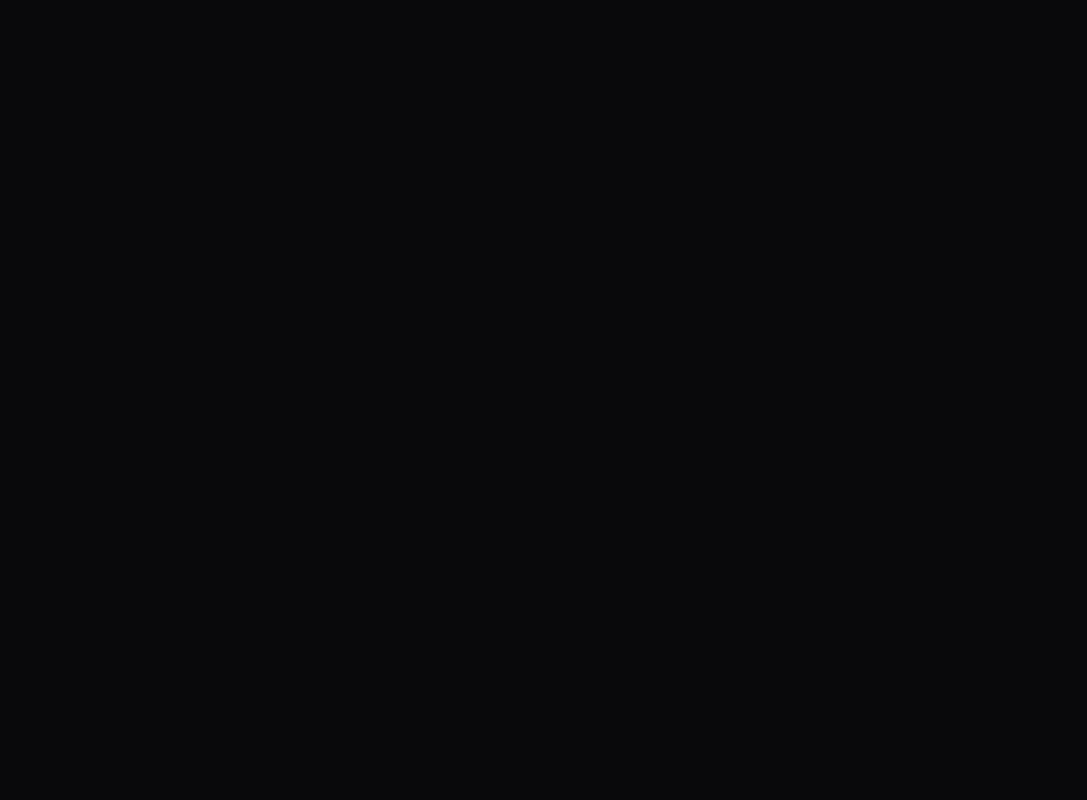
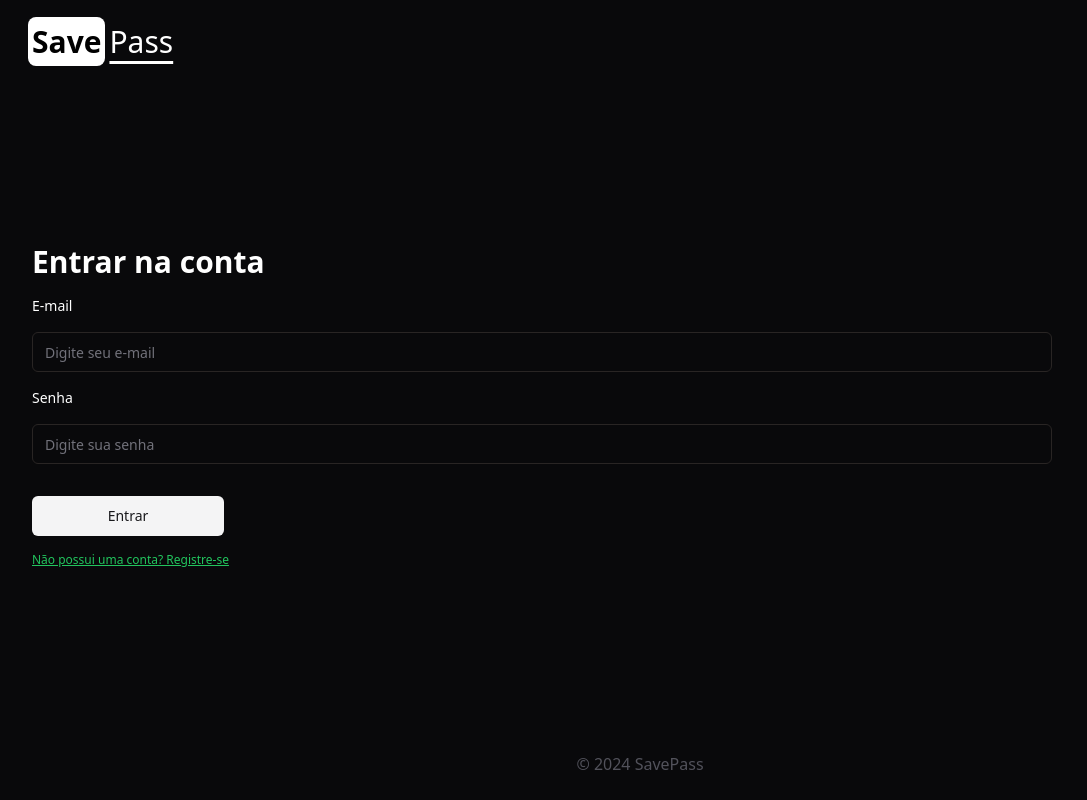
Before and after one commit to joaogabrielramos28/front-lab-dev-software, a React (Vite) app: page / in a window 1280 px wide. Shown: the whole page, without its empty margins (0-1087 px from the left). Built offline with nearby package versions, Linux system fonts and the light colour scheme.

Commit message:
feat: create routes

```diff
--- a/src/App.tsx
+++ b/src/App.tsx
@@ -1,5 +1,13 @@
+import { Toaster } from "./components/ui/toaster";
+import { Router } from "./routes/index.routes";
+
 function App() {
-  return <></>;
+  return (
+    <>
+      <Router />
+      <Toaster />
+    </>
+  );
 }
 
 export default App;
--- /dev/null
+++ b/src/routes/index.routes.tsx
@@ -0,0 +1,22 @@
+import { RouterProvider, createBrowserRouter } from "react-router-dom";
+import { Home } from "../pages/Home";
+import { Login } from "@/pages/Login";
+import { Register } from "@/pages/Register";
+
+export function Router() {
+  const router = createBrowserRouter([
+    {
+      path: "/",
+      element: <Login />,
+    },
+    {
+      path: "/register",
+      element: <Register />,
+    },
+    {
+      path: "/home",
+      element: <Home />,
+    },
+  ]);
+  return <RouterProvider router={router} fallbackElement={<p>Loading...</p>} />;
+}
```
